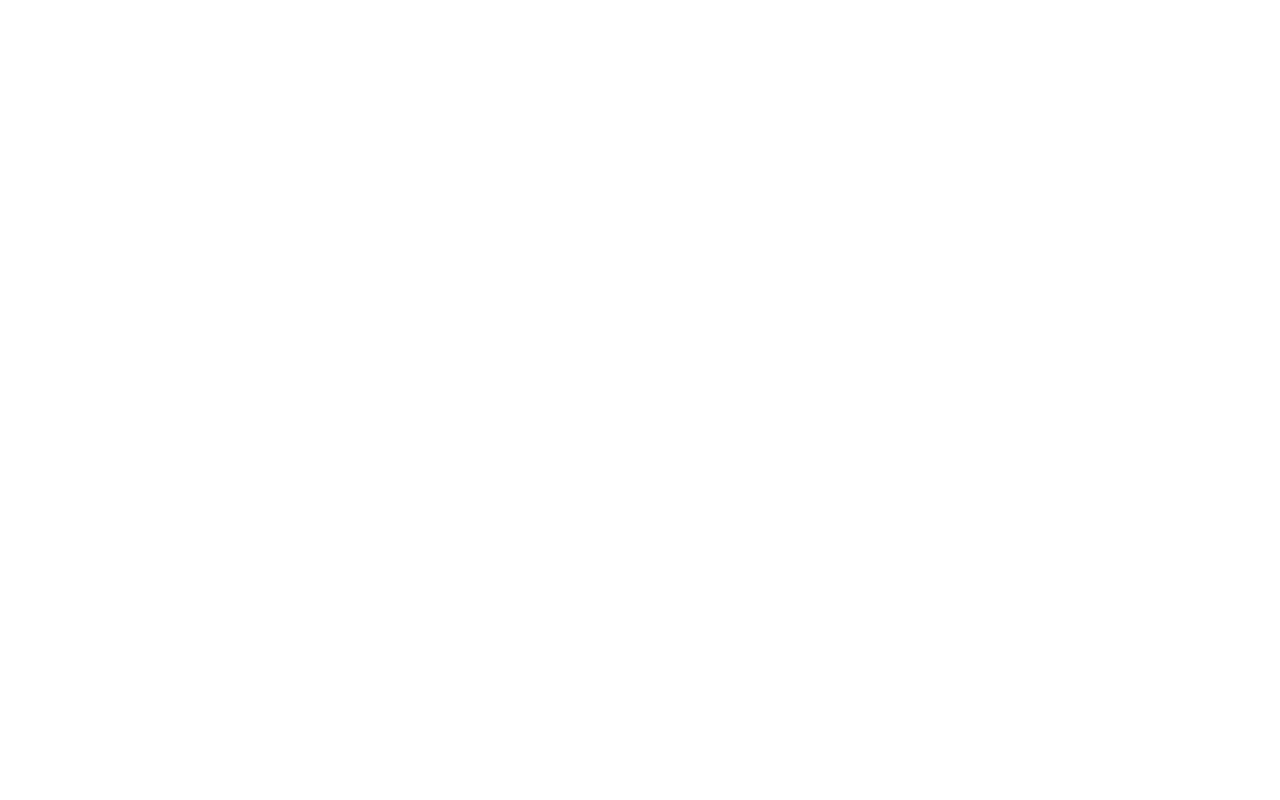
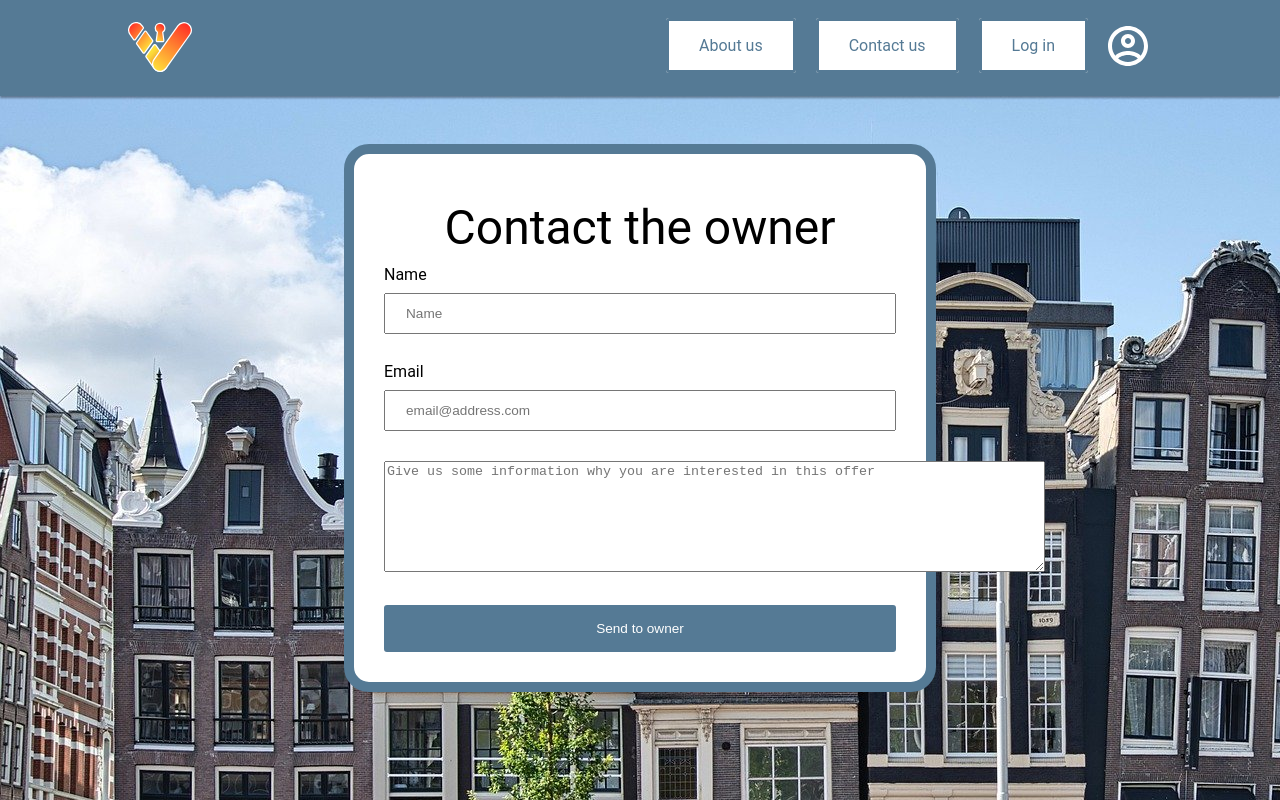
Before and after one commit to vonnes123/Housing-website, a plain HTML site: page Deliverables/Website/contact-owner.html in a window 1280 px wide. Shown: the top 800 px of the page. Drawn offline with Linux system fonts and the light colour scheme.

Commit message:
adding the contact owner page

```diff
--- a/Deliverables/Website/contact-owner.html
+++ b/Deliverables/Website/contact-owner.html
@@ -0,0 +1,58 @@
+<!DOCTYPE html>
+<html lang="en">
+<head>
+    <meta charset="UTF-8">
+    <meta http-equiv="X-UA-Compatible" content="IE=edge">
+    <meta name="viewport" content="width=device-width, initial-scale=1.0">
+    <link rel="stylesheet" href="css/reset.css">
+    <link rel="stylesheet" href="css/style.css">
+    <link rel="icon" href="images/Logo.svg" type="image">
+    <title>About us</title>
+</head>
+<body>
+    <div class="headercontainer">
+        <header>
+                <div class="menu">
+                    <div class="logo">
+                        <a href="index.html" class="logo">
+                            <img src="images/Logo.svg" alt="Logo" width="auto" height="50px">
+                        </a>
+                    </div>
+                        <nav>
+                        <a href="about-us.html" class="navbutton">About us</a>
+                        <a href="contact-us.html" class="navbutton">Contact us</a>
+                        <a href="login-page.html" class="navbutton">Log in</a>
+                        </nav>
+                </div>
+                    <div class="account"><a href="login-page.html" class="profile"><img src="images/account-white.svg" alt=""></a></div>
+        </header>
+    </div>
+    <div class="container">
+        <div class="behindnav">
+
+        </div>
+        <div class="contact-owner-con">
+            <h1 class="contactownertext">Contact the owner</h1>
+            <div class="inputwrapper">
+                <label for="name" class="newline" >Name</label>
+                <input type="text" name="name" id="name" placeholder="Name">
+            </div>
+
+            <div class="inputwrapper">
+                <label for="email" class="newline">Email</label>
+                <input type="email" name="email" id="email" placeholder="email@address.com">
+            </div>
+
+            <div class="inputwrapper">
+                <textarea name="message" id="message" cols="80" rows="7" placeholder="Give us some information why you are interested in this offer"></textarea>
+            </div>
+
+            <input type="submit" value="Send to owner" class="button">
+        </div>
+    </div>
+    <footer>
+
+
+    </footer>
+</body>
+</html>
--- a/Deliverables/Website/css/style.css
+++ b/Deliverables/Website/css/style.css
@@ -527,3 +527,29 @@ hr{
 .login a{
     color: darkviolet;
 }
+
+.contact-owner-con{
+    margin-top: 3rem;
+    min-height: 25rem;
+    width: 40%;
+    background-color: white;
+    border: #557A95 solid 10px;
+    border-radius: 25px;
+    margin-left: auto;
+    margin-right: auto;
+    display: block;
+    padding: 30px;
+}
+
+.contactownertext{
+    text-align: center;
+    margin: 20px 0 15px;
+}
+.newline {
+    display: block;
+    margin-bottom: 10px;
+}
+
+.contact-owner-con input{
+    width: 100%;
+}
```
Also changed, not shown: Deliverables/Website/apartment1-page.html (+1 -1 lines), Deliverables/Website/apartment2-page.html (+1 -1 lines), Deliverables/Website/castle-page.html (+1 -1 lines).
